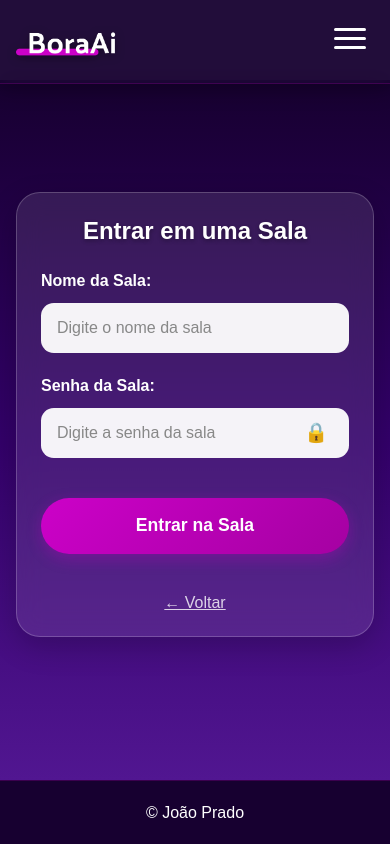
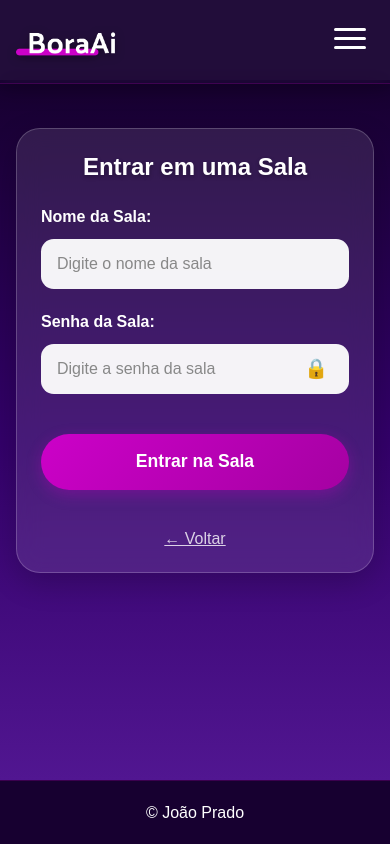
Before and after one commit to pradoscript/BoraAi, a React (Vite) app in the folder frontend/: page /entrar in a window 390 px wide. Built offline with nearby package versions, Linux system fonts and the light colour scheme; no server answers; sample sign-in values are in the browser's storage; a web font is replaced by a local one.

Commit message:
adding message error in login page and correct some styles

```diff
--- a/frontend/src/components/Layout/styles.module.css
+++ b/frontend/src/components/Layout/styles.module.css
@@ -19,3 +19,9 @@
   display: flex;
   flex-direction: column;
 }
+
+@media (max-width: 375px) {
+  .mainContent {
+    padding-top: 60px;
+  }
+}
--- a/frontend/src/pages/Entrar/styles.module.css
+++ b/frontend/src/pages/Entrar/styles.module.css
@@ -185,7 +185,7 @@
 @media (max-width: 480px) {
   .form {
     padding: 1.5rem;
-    margin-top: 5rem;
+    margin-top: 1rem;
   }
 
   .formTitle {
--- a/frontend/src/pages/Login/index.tsx
+++ b/frontend/src/pages/Login/index.tsx
@@ -34,7 +34,7 @@ export default function Login() {
 
             // eslint-disable-next-line @typescript-eslint/no-explicit-any
         } catch (error: any) {
-            setMessage(error.response?.data?.message || "Erro ao realizar o Login");
+            setMessage(error.response?.data?.message || "Erro ao entrar!");
         } finally {
             setIsLoading(false);
         }
```
